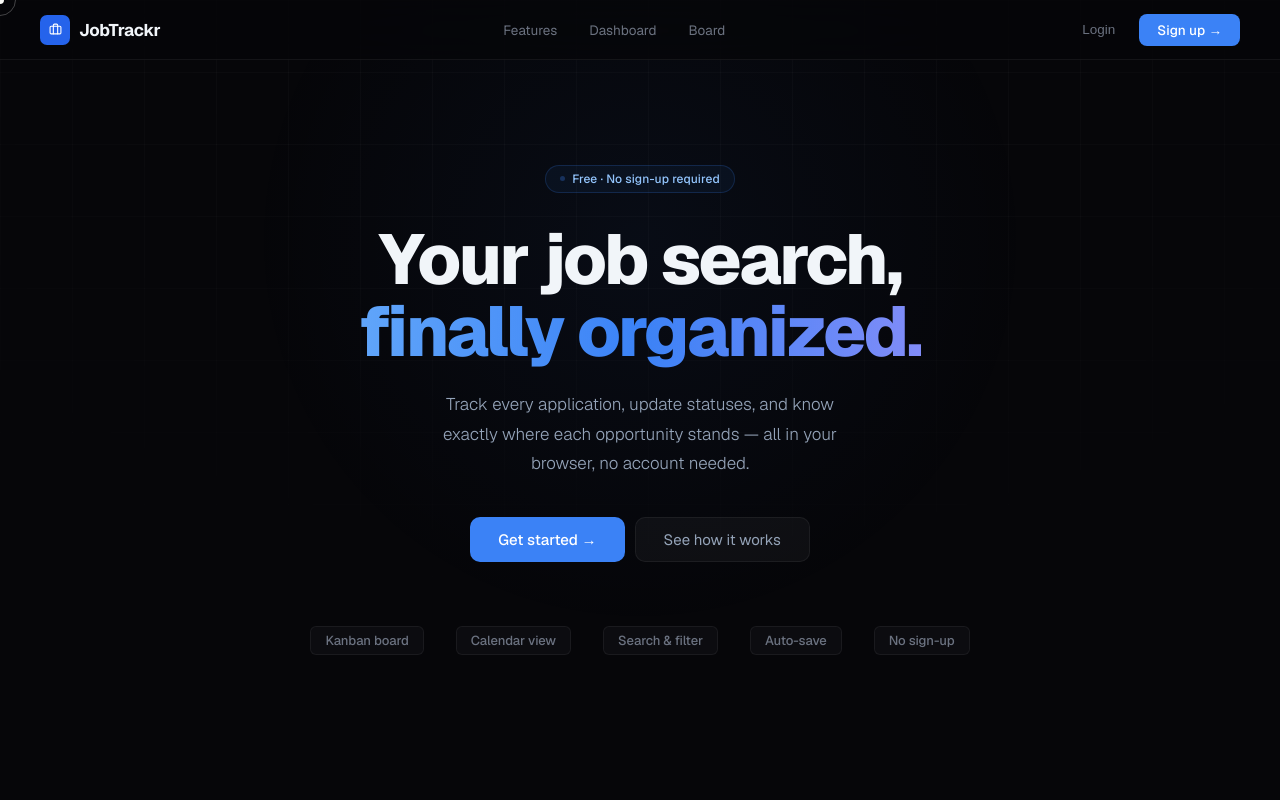
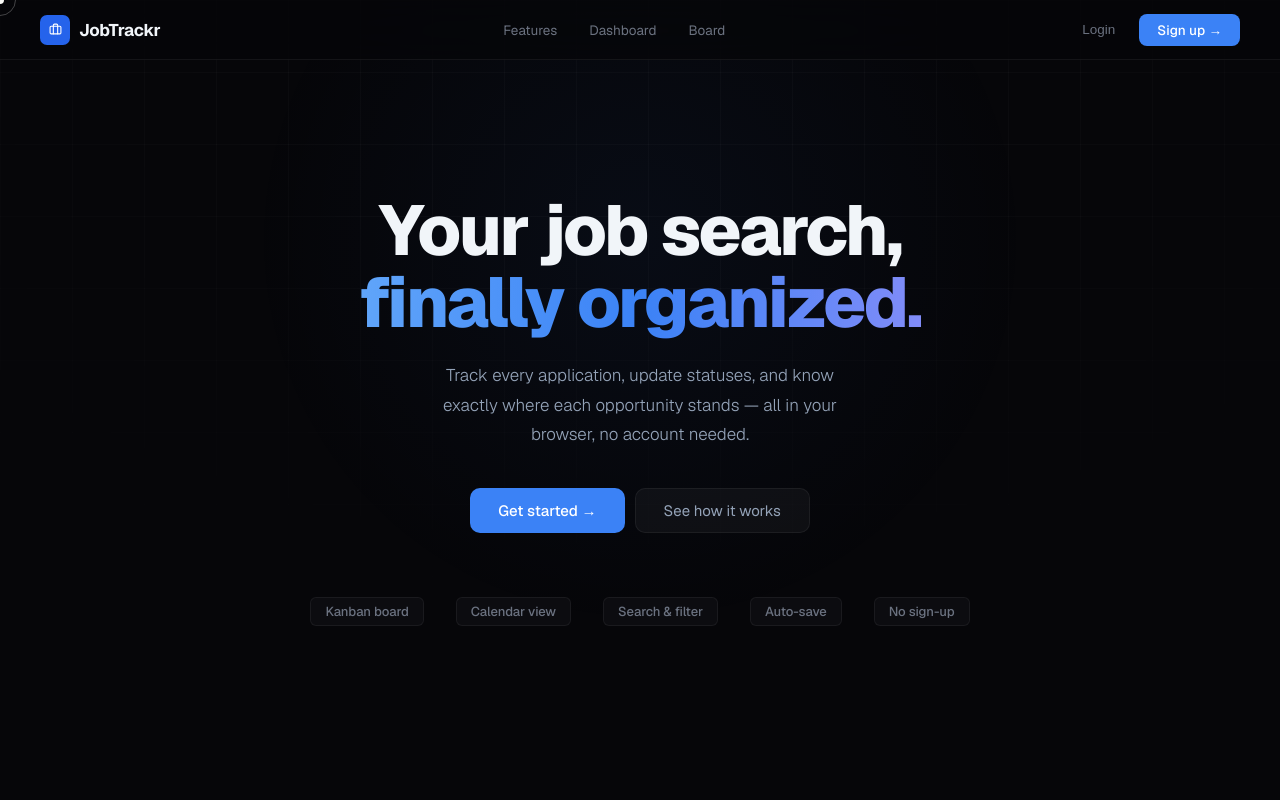
Before and after one commit to horgitobr/job-tracker, a React (Vite) app: page / in a window 1280 px wide. Shown: the top 800 px of the page. Built offline with nearby package versions, Linux system fonts and the light colour scheme.

Commit message:
Final project submission

```diff
--- a/src/pages/LandingPage.jsx
+++ b/src/pages/LandingPage.jsx
@@ -173,10 +173,6 @@ export default function LandingPage() {
 
       {/* HERO */}
       <section className="hero">
-        <div className="hero-eyebrow anim-0">
-          <span className="hero-eyebrow-dot" />
-          Free · No sign-up required
-        </div>
 
         <h1 className="hero-h1 anim-1">
           Your job search,
```
